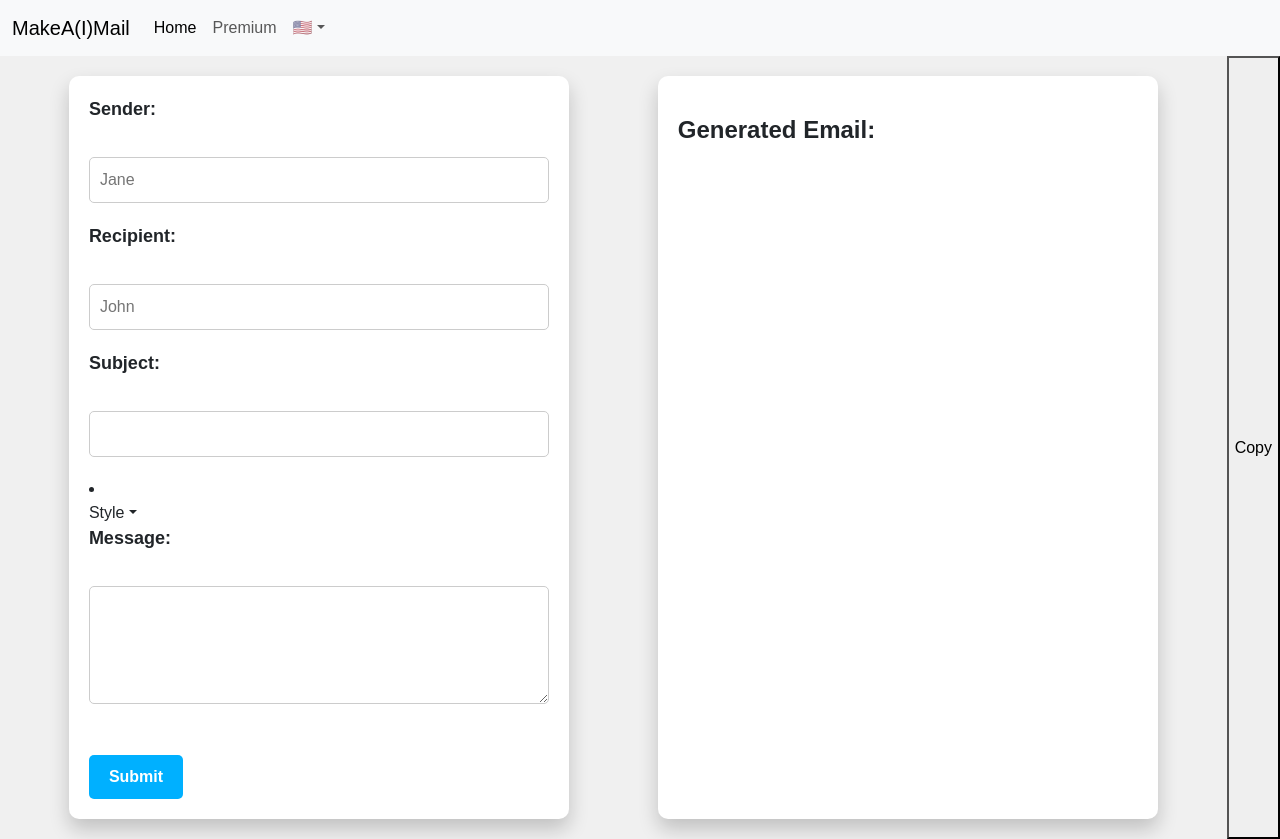
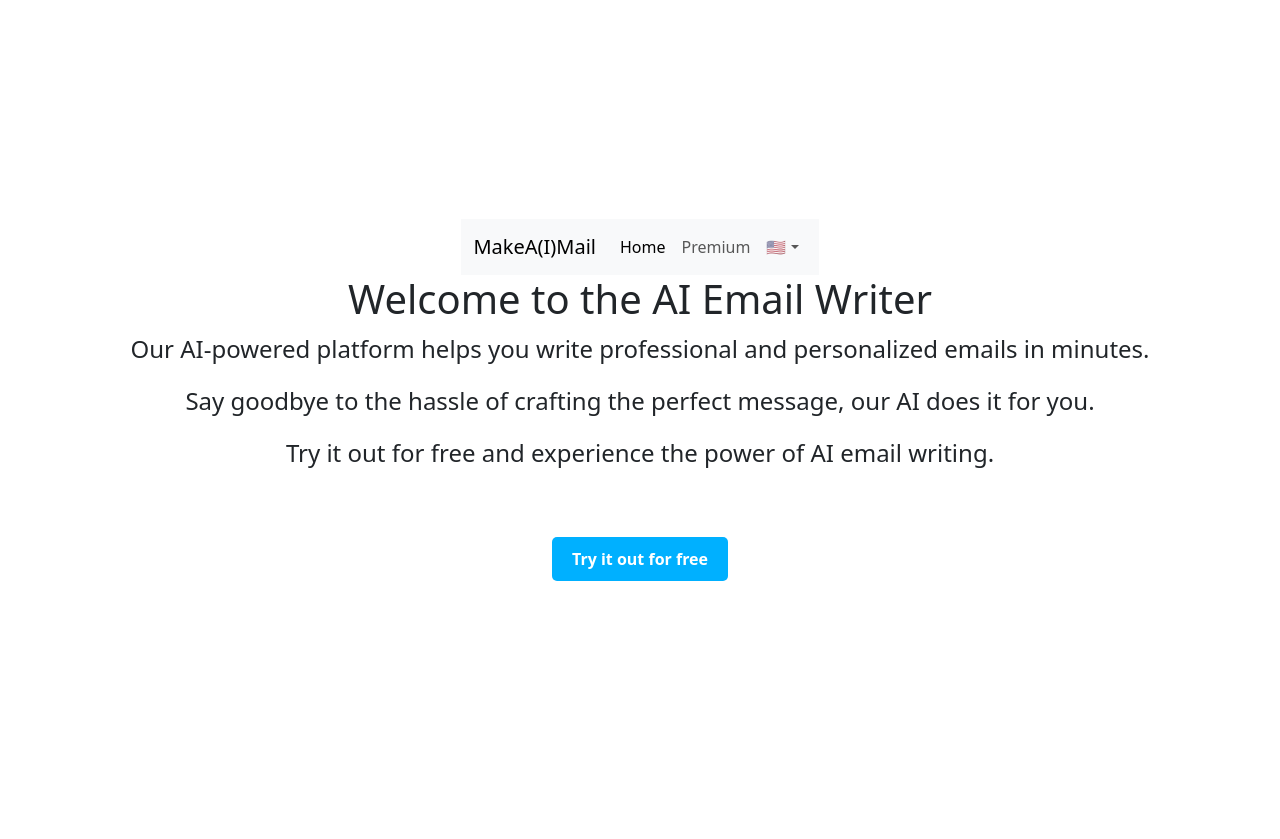
Before and after one commit to elyesj23/Email-Writer, a Flask app: page / in a window 1280 px wide. After the commit the page ends 581 px from the top, so only its background shows below. Run offline with Flask 2, Linux system fonts and the light colour scheme.

Commit message:
home.html

```diff
--- a/app.py
+++ b/app.py
@@ -9,9 +9,11 @@ import os
 
 app = flask.Flask(__name__)
 
+@app.route('/')
+def home():
+    return render_template('home.html')
 
-
-@app.route('/', methods=['GET', 'POST'])
+@app.route('/mail', methods=['GET', 'POST'])
 def index():
     if flask.request.method == 'POST':
         openai.api_key = "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"
--- /dev/null
+++ b/static/css/home.css
@@ -0,0 +1,50 @@
+body {
+    display: flex;
+    align-items: center;
+    justify-content: center;
+    flex-direction: column;
+    text-align: center;
+    background-color: #87CEEB; /* baby blue */
+    color: #000000; /* black */
+    height:100vh;
+  }
+
+  h1,p{
+    margin:0 auto;
+}
+
+  h1 {
+    font-size: 3em;
+    margin-top: 50px;
+  }
+
+  p {
+    font-size: 1.5em;
+    margin-top: 20px;
+  }
+
+  form {
+    margin-top: 50px;
+  }
+
+  input[type="submit"] {
+    background-color: #00b0ff;
+    border: 0;
+    border-radius: 5px;
+    color: #ffffff;
+    cursor: pointer;
+    font-size: 16px;
+    font-weight: bold;
+    padding: 10px 20px;
+    transition: background-color 0.3s ease, transform 0.3s ease;
+  }
+
+  input[type="submit"]:hover {
+    background-color: #0080c9;
+    transform: scale(1.1);
+  }
+
+  input[type="submit"]:active {
+    background-color: #004080;
+    transform: scale(0.9);
+  }
--- a/static/css/style.css
+++ b/static/css/style.css
@@ -30,7 +30,7 @@ input[type="text"], textarea {
 }
 
 input[type="submit"] {
-    background-color: #00b0ff;
+    background-color: #1187c6;
     border: 0;
     border-radius: 5px;
     color: #ffffff;
--- /dev/null
+++ b/templates/home.html
@@ -0,0 +1,21 @@
+<!DOCTYPE html>
+<html>
+
+<head>
+    <meta name="viewport" content="width=device-width, initial-scale=1">
+    <link href="https://cdn.jsdelivr.net/npm/bootstrap@5.3.0-alpha1/dist/css/bootstrap.min.css" rel="stylesheet" integrity="sha384-GLhlTQ8iRABdZLl6O3oVMWSktQOp6b7In1Zl3/Jr59b6EGGoI1aFkw7cmDA6j6gD" crossorigin="anonymous">
+    <script src="https://code.jquery.com/jquery-3.6.0.min.js"></script>
+    <link rel="stylesheet" type="text/css" href="static/css/home.css">
+    <title>Email Creator</title>
+</head>
+<body>
+{% include 'navbar.html' %}
+  <h1>Welcome to the AI Email Writer</h1>
+  <p>Our AI-powered platform helps you write professional and personalized emails in minutes.</p>
+  <p>Say goodbye to the hassle of crafting the perfect message, our AI does it for you.</p>
+  <p>Try it out for free and experience the power of AI email writing.</p>
+  <form action="/mail">
+    <input type="submit" value="Try it out for free">
+  </form>
+</body>
+</html>
--- a/templates/index.html
+++ b/templates/index.html
@@ -10,30 +10,7 @@
 </head>
 
 <body>
-    <nav class="navbar navbar-expand-lg bg-body-tertiary">
-        <div class="container-fluid">
-            <a class="navbar-brand" href="#">MakeA(I)Mail</a>
-            <button class="navbar-toggler" type="button" data-bs-toggle="collapse" data-bs-target="#navbarSupportedContent" aria-controls="navbarSupportedContent" aria-expanded="false" aria-label="Toggle navigation">
-            <span class="navbar-toggler-icon"></span>
-          </button>
-            <div class="collapse navbar-collapse" id="navbarSupportedContent">
-                <ul class="navbar-nav me-auto mb-2 mb-lg-0">
-                    <li class="nav-item">
-                        <a class="nav-link active" aria-current="page" href="#">Home</a>
-                    </li>
-                    <li class="nav-item">
-                        <a class="nav-link" href="/checkout">Premium</a>
-                    </li>
-                    <li class="nav-item dropdown">
-                        <a id="flag-button" class="nav-link dropdown-toggle" href="#" role="button" data-bs-toggle="dropdown" aria-expanded="false">🇺🇸</a>
-                        <ul class="dropdown-menu">
-                          <li><a class="dropdown-item" href="#" onclick="changeFlag('🇩🇪','de')">🇩🇪</a></li>
-                          <li><a class="dropdown-item" href="#" onclick="changeFlag('🇫🇷','fr')">🇫🇷</a></li>
-                        </ul>
-                      </li>
-            </div>
-        </div>
-    </nav>
+    {% include 'navbar.html' %}
     <div style="display: flex;">
         <form action="/" method="post" style="flex: 1;">
             <input type="hidden" id="language" name="language" value="🇺🇸">
--- /dev/null
+++ b/templates/navbar.html
@@ -0,0 +1,33 @@
+<!DOCTYPE html>
+<html>
+
+<head>
+    <meta name="viewport" content="width=device-width, initial-scale=1">
+    <link href="https://cdn.jsdelivr.net/npm/bootstrap@5.3.0-alpha1/dist/css/bootstrap.min.css" rel="stylesheet" integrity="sha384-GLhlTQ8iRABdZLl6O3oVMWSktQOp6b7In1Zl3/Jr59b6EGGoI1aFkw7cmDA6j6gD" crossorigin="anonymous">
+    <script src="https://code.jquery.com/jquery-3.6.0.min.js"></script>
+    <title>Email Creator</title>
+</head>
+<nav class="navbar navbar-expand-lg bg-body-tertiary">
+    <div class="container-fluid">
+        <a class="navbar-brand" href="/">MakeA(I)Mail</a>
+        <button class="navbar-toggler" type="button" data-bs-toggle="collapse" data-bs-target="#navbarSupportedContent" aria-controls="navbarSupportedContent" aria-expanded="false" aria-label="Toggle navigation">
+        <span class="navbar-toggler-icon"></span>
+      </button>
+        <div class="collapse navbar-collapse" id="navbarSupportedContent">
+            <ul class="navbar-nav me-auto mb-2 mb-lg-0">
+                <li class="nav-item">
+                    <a class="nav-link active" aria-current="page" href="/mail">Home</a>
+                </li>
+                <li class="nav-item">
+                    <a class="nav-link" href="/checkout">Premium</a>
+                </li>
+                <li class="nav-item dropdown">
+                    <a id="flag-button" class="nav-link dropdown-toggle" href="#" role="button" data-bs-toggle="dropdown" aria-expanded="false">🇺🇸</a>
+                    <ul class="dropdown-menu">
+                      <li><a class="dropdown-item" href="#" onclick="changeFlag('🇩🇪','de')">🇩🇪</a></li>
+                      <li><a class="dropdown-item" href="#" onclick="changeFlag('🇫🇷','fr')">🇫🇷</a></li>
+                    </ul>
+                  </li>
+        </div>
+    </div>
+</nav>
```
Also changed, not shown: templates/checkout.html (+1 -28 lines).
